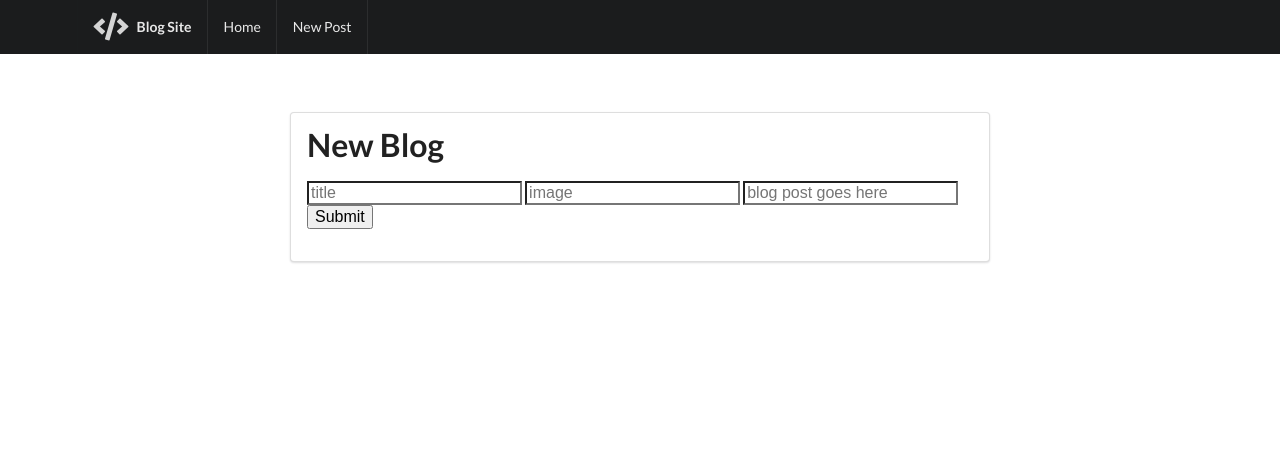
After one commit to Mrprofessor/restful_blog, a Node server app: page /blogs/new in a window 1280 px wide. The commit adds this page. Shown: the top 462 px of the page. Run offline with Node 20, Linux system fonts and the light colour scheme; some libraries are stand-ins or nearby versions.

Commit message:
New blog creation

```diff
--- a/app.js
+++ b/app.js
@@ -41,6 +41,27 @@ app.get('/blogs', function(req,res){
    });
 });
 
+//NEW ROUTE
+app.get('/blogs/new', function(req, res) {
+    res.render('new');
+});
+
+//CREATE ROUTE
+app.post('/blogs', function(req, res){
+   //create the blog
+
+   Blog.create(req.body.blog, function(err, newBlog){
+      if(err){
+         res.render("new");
+      } else {
+         //then redirect to the index
+         res.redirect("/blogs");
+      }
+   });
+
+});
+
+
 app.listen(process.env.PORT, process.env.IP, function() {
     console.log("The RESTFUL server has started.");
 });
--- a/public/stylesheets/app.css
+++ b/public/stylesheets/app.css
@@ -1,3 +1,7 @@
 i.icon {
     font-size: 2em;
 }
+
+.container.main {
+    margin-top: 7em;
+}
--- /dev/null
+++ b/views/new.ejs
@@ -0,0 +1,14 @@
+<% include ./partials/header %>
+
+<div class="ui main text container segment">
+    <div class="ui huge header">New Blog</div>
+
+    <form action="/blogs" method="POST">
+        <input type="text" name="blog[title]" placeholder="title"></input>
+        <input type="text" name="blog[image]" placeholder="image"></input>
+        <input type="text" name="blog[body]" placeholder="blog post goes here"></input>
+        <input type="submit"></input>
+    </form>
+</div>
+
+<% include ./partials/footer %>
--- a/views/partials/header.ejs
+++ b/views/partials/header.ejs
@@ -2,12 +2,12 @@
     <head>
         <title>BlogApp</title>
         <link rel="stylesheet" href="https://cdnjs.cloudflare.com/ajax/libs/semantic-ui/2.2.10/semantic.min.css" />
-        <link rel="stylesheet" href="stylesheets/app.css"></link>
+        <link rel="stylesheet" href="/stylesheets/app.css"></link>
     </head>
     <body>
         <div class="ui fixed inverted menu">
             <div class="ui container">
-                <div class="header item"><i class="Object Ungroup icon"></i>Blog Site</div>
+                <div class="header item"><i class="code icon"></i>Blog Site</div>
                 <a href="/" class="item">Home</a>
                 <a href="/blogs/new" class="item">New Post</a>
             </div>
```
Also changed, not shown: README.md, views/partials/footer.ejs (line endings or trailing spaces).
